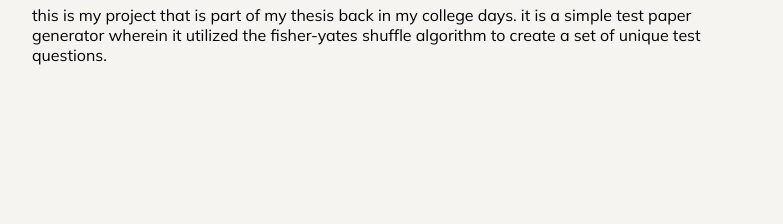
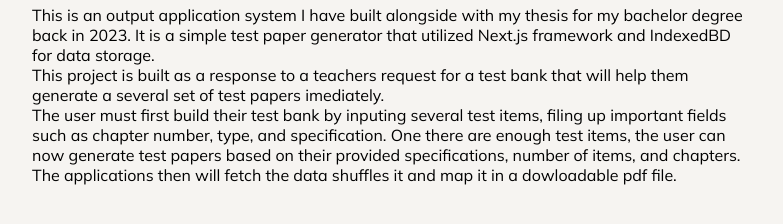
Before and after one commit to RiinSeresuto/that-kind-of-awesome-portfolio, an Astro site: page /projects/test-paper-generator in a window 1280 px wide. Shown: the part 522-746 px from the top of the page, without its empty margins (248-1031 px from the left). Built offline with nearby package versions, Linux system fonts and the light colour scheme; Astro itself is replaced by a stand-in of ours.

Commit message:
updated post

```diff
--- a/src/content/projects/001-test-paper-generator.md
+++ b/src/content/projects/001-test-paper-generator.md
@@ -14,4 +14,8 @@ tags: ["web development", "school project"]
 publishDate: 2024-07-07
 ---
 
-this is my project that is part of my thesis back in my college days. it is a simple test paper generator wherein it utilized the fisher-yates shuffle algorithm to create a set of unique test questions.
+This is an output application system I have built alongside with my thesis for my bachelor degree back in 2023. It is a simple test paper generator that utilized Next.js framework and IndexedBD for data storage.
+
+This project is built as a response to a teachers request for a test bank that will help them generate a several set of test papers imediately.
+
+The user must first build their test bank by inputing several test items, filing up important fields such as chapter number, type, and specification. One there are enough test items, the user can now generate test papers based on their provided specifications, number of items, and chapters. The applications then will fetch the data shuffles it and map it in a dowloadable pdf file.
```
